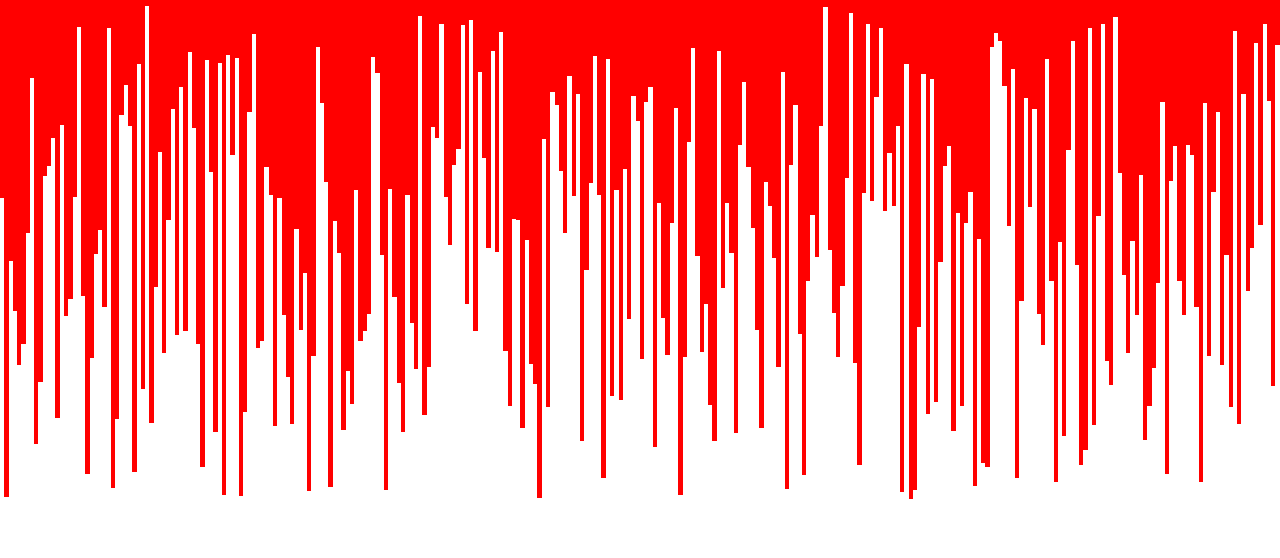
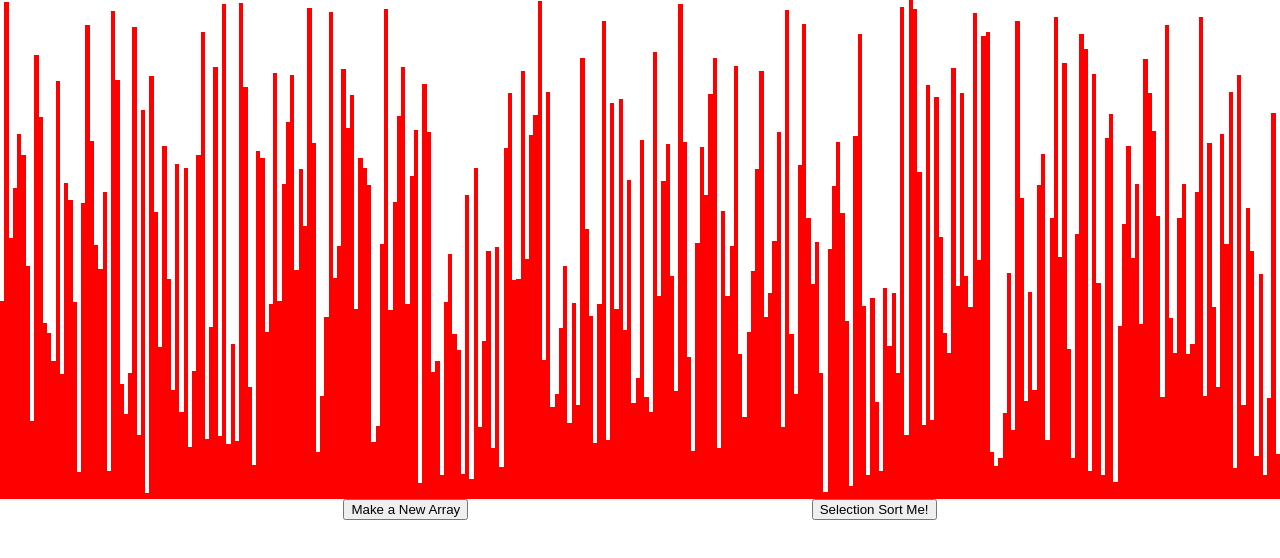
Before and after one commit to kyle-quinlan/sorting-algorithms, a React (Create React App) app: page / in a window 1280 px wide. Shown: the top 558 px of the page. Built offline with nearby package versions, Linux system fonts and the light colour scheme.

Commit message:
New Array and Selection Sort Buttons
Added buton for New Array, which calls the resetArray() function. Added selectionSort button which calls the selection sort file. Currently just returns debug output to console

```diff
--- /dev/null
+++ b/src/Algorithms/selectionSort.js
@@ -0,0 +1,3 @@
+export const selectionSort = array => {
+    return "foo";
+}
--- a/src/SortingVisualizer/SortingVisualizer.css
+++ b/src/SortingVisualizer/SortingVisualizer.css
@@ -6,4 +6,12 @@
 .array-container {
     display: flex;
     flex-direction: row;
+    justify-content: center;
+    align-items: flex-end;
 }
+
+.buttons {
+    display: flex;
+    flex-direction: row;
+    justify-content: space-evenly;
+}
--- a/src/SortingVisualizer/SortingVisualizer.js
+++ b/src/SortingVisualizer/SortingVisualizer.js
@@ -1,6 +1,8 @@
 import React from 'react'
 
 import './SortingVisualizer.css';
+
+import * as selectionSort from  '../Algorithms/selectionSort';
 
 class SortingVisualizer extends React.Component {
     constructor(props) {
@@ -24,10 +26,15 @@ class SortingVisualizer extends React.Component {
         this.setState({array});
     }
 
+    selectionSort() {
+        console.log(selectionSort.selectionSort(this.state.array));
+    }
+
     render() {
         const {array} = this.state
 
         return(
+            <div>
                 <div className="array-container">
                     {array.map((value, index) => (
                         <div
@@ -38,6 +45,11 @@ class SortingVisualizer extends React.Component {
                         </div>
                     )
                     )}
+                </div>
+                <div className="buttons">
+                    <button onClick={() => this.resetArray()}>Make a New Array</button>
+                    <button onClick={() => this.selectionSort()}>Selection Sort Me!</button>
+                </div>
             </div>
         );
     };
```
Lines whose indentation alone changed are shown as unchanged.
